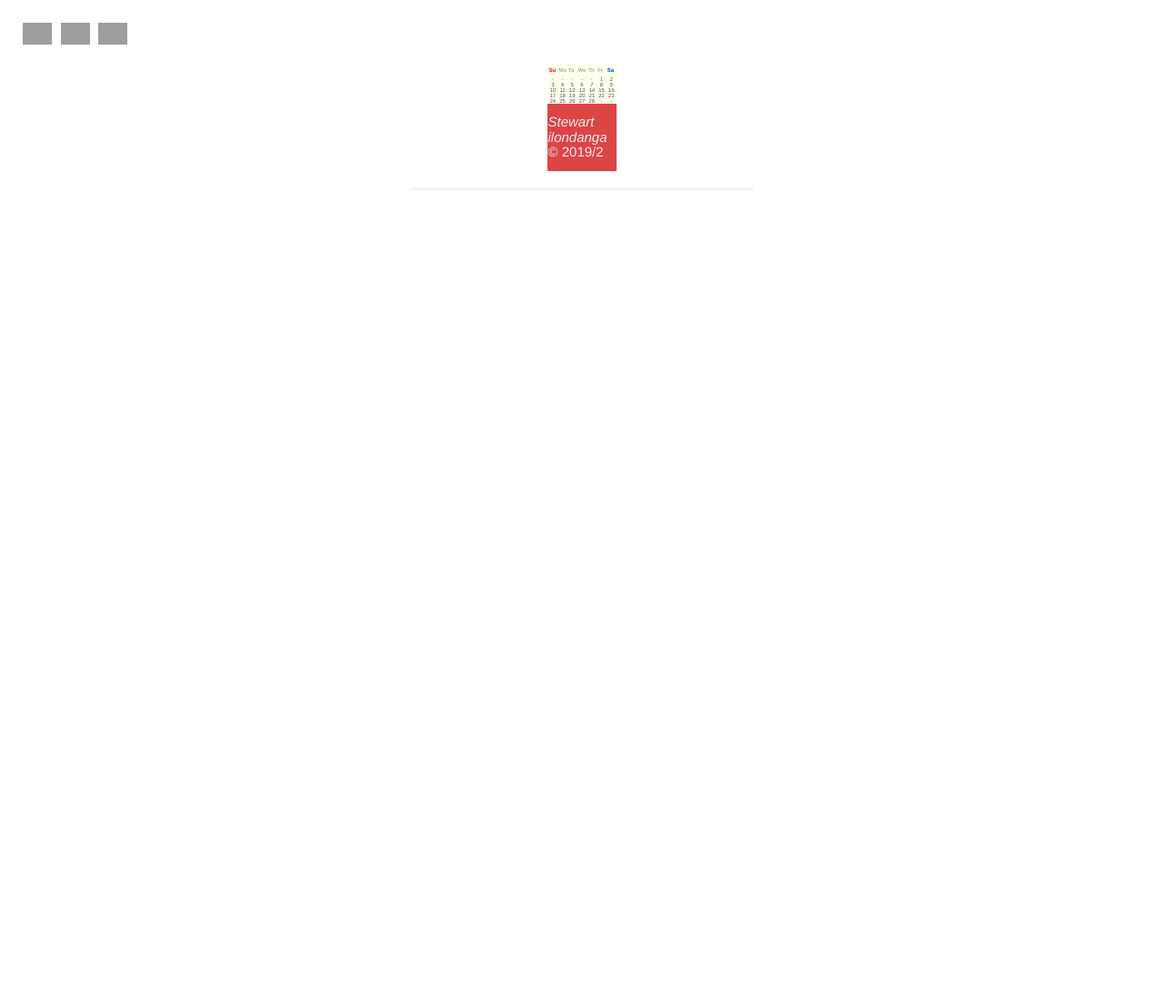
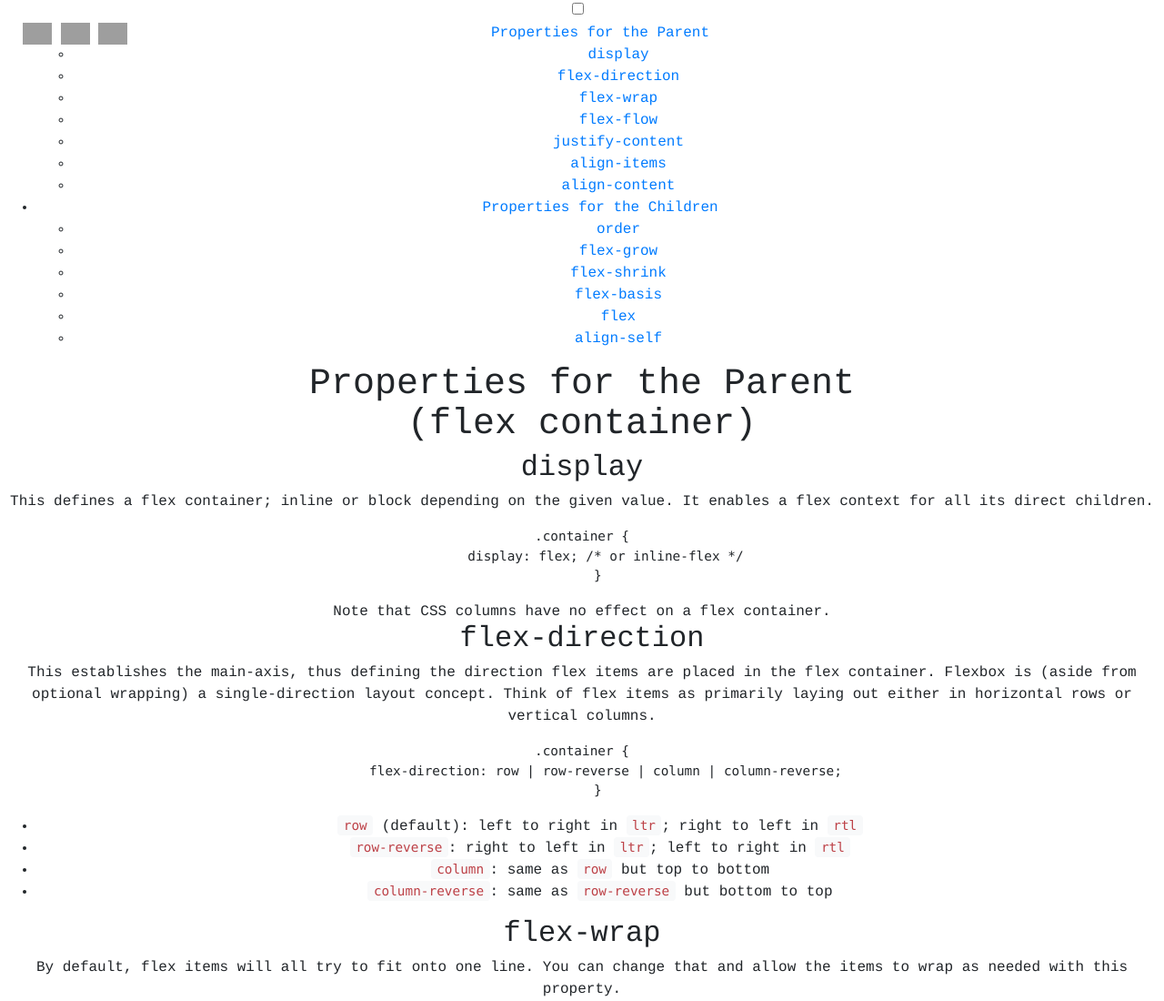
Before and after one commit to stewilondanga/flexcontainer-item, a plain HTML site: page index.html in a window 1280 px wide. Shown: the top 1100 px of the page at 91% size. Before the commit the page ends 800 px from the top, so only its background shows below. Drawn offline with nearby package versions, Linux system fonts and the light colour scheme; grey boxes are pictures that could not be loaded.

Commit message:
add index.html

```diff
--- a/index.html
+++ b/index.html
@@ -21,6 +21,97 @@
         </a>
     </div>
 
+    <nav class="navBar">
+      <nav class="wrapper">
+        <div class="logo"></div><!-- Logo -->
+        <input type="checkbox" id="menu-toggle" />
+          <label for="menu-toggle" class="label-toggle"></label>
+            <ul id="main-nav">
+              <li class="menu-item-has-children"><a href="#">Properties for the Parent</a>
+              <ul class="sub-menu">
+                <li><a href="#display">display</a></li>
+                <li><a href="#flex-direction">flex-direction</a></li>
+                <li><a href="#flex-wrap">flex-wrap</a></li>
+                <li><a href="#flex-flow">flex-flow</a></li>
+                <li><a href="#justify-content">justify-content</a></li>
+                <li><a href="#align-items">align-items</a></li>
+                <li><a href="#align-content">align-content</a></li>
+              </ul>
+            </li>
+
+                <li class="menu-item-has-children"><a href="#">Properties for the Children</a>
+              <ul class="sub-menu">
+                <li><a href="#order" class="nav-links">order</a></li>
+                <li><a href="#flex-grow" class="nav-links">flex-grow</a></li>
+                <li><a href="#flex-shrink" class="nav-links">flex-shrink</a></li>
+                <li><a href="#flex-basis" class="nav-links">flex-basis</a></li>
+                <li><a href="#flex" class="nav-links">flex</a></li>
+                <li><a href="#align-self" class="nav-links">align-self</a></li>
+              </ul>
+            </li>
+            </ul>
+        </nav>
+      </nav>
+     <header class="wrapper">
+      <h1>Properties for the Parent<br />
+      <span>(flex container)</span></h1>
+      <div id="display">
+      <h2>display</h2>
+       <p>This defines a flex container; inline or block depending on the given value. It enables a flex context for all its direct children.</p>
+       <pre rel="CSS"><code class="language-css">.container {
+      display: flex; /* or inline-flex */
+    }</code></pre>
+       Note that CSS columns have no effect on a flex container.
+      </div>
+       <div id="flex-direction">
+       <h2>flex-direction</h2>
+       <p>This establishes the main-axis, thus defining the direction flex items are placed in the flex container. Flexbox is (aside from optional wrapping) a single-direction layout concept. Think of flex items as primarily laying out either in horizontal rows or vertical columns.</p>
+    <pre rel="CSS"><code class="language-css">.container {
+      flex-direction: row | row-reverse | column | column-reverse;
+    }</code></pre>
+    <ul>
+    <li><code>row</code> (default): left to right in <code>ltr</code>; right to left in <code>rtl</code></li>
+    <li><code>row-reverse</code>: right to left in <code>ltr</code>; left to right in <code>rtl</code></li>
+    <li><code>column</code>: same as <code>row</code> but top to bottom</li>
+    <li><code>column-reverse</code>: same as <code>row-reverse</code> but bottom to top</li>
+    </ul>
+    </div>
+     <div id="flex-wrap">
+      <h2>flex-wrap</h2>
+       <p>By default, flex items will all try to fit onto one line. You can change that and allow the items to wrap as needed with this property.</p>
+       <pre rel="CSS"><code class="language-css">.container {
+      flex-wrap: nowrap | wrap | wrap-reverse;
+    }</code></pre>
+       <ul>
+    <li><code>nowrap</code> (default): all flex items will be on one line</li>
+    <li><code>wrap</code>: flex items will wrap onto multiple lines, from top to bottom.</li>
+    <li><code>wrap-reverse</code>: flex items will wrap onto multiple lines from bottom to top.</li>
+    </ul>
+      </div>
+    <div id="flex-flow">
+      <h2>flex-flow(applies to: parent flex container element)</h2>
+       <p>This is a shorthand <strong>flex-direction</strong> and <strong>flex-wrap </strong>properties, which together define the flex container's main and cross axes. Default is <strong>row nowrap</strong>.</p>
+       <pre rel="CSS"><code class="language-css">
+      flex-flow: <'flex-direction'> || <'flex-wrap'></code></pre>
+       Note that CSS columns have no effect on a flex container.
+      </div>
+    <div id="justify-content">
+      <h2>justify-content</h2>
+       <p>This defines the alignment along the main axis. It helps distribute extra free space left over when either all the flex items on a line are inflexible, or are flexible but have reached their maximum size. It also exerts some control over the alignment of items when they overflow the line.</p>
+       <pre rel="CSS"><code class="language-css">.container {
+      justify-content: flex-start | flex-end | center | space-between | space-around | space-evenly;
+    }</code></pre>
+    <ul>
+    <li><code>flex-start</code> (default): items are packed toward the start line</li>
+    <li><code>flex-end</code>: items are packed toward to end line</li>
+    <li><code>center</code>: items are centered along the line</li>
+    <li><code>space-between</code>: items are evenly distributed in the line; first item is on the start line, last item on the end line</li>
+    <li><code>space-around</code>: items are evenly distributed in the line with equal space around them. Note that visually the spaces aren't equal, since all the items have equal space on both sides. The first item will have one unit of space against the container edge, but two units of space between the next item because that next item has its own spacing that applies.</li>
+    <li><code>space-evenly</code>: items are distributed so that the spacing between any two items (and the space to the edges) is equal.</li>
+    </ul>
+      </div>
+
+
   <section id="contact">
     <div class="overlay">
       <div class="containers">
```
